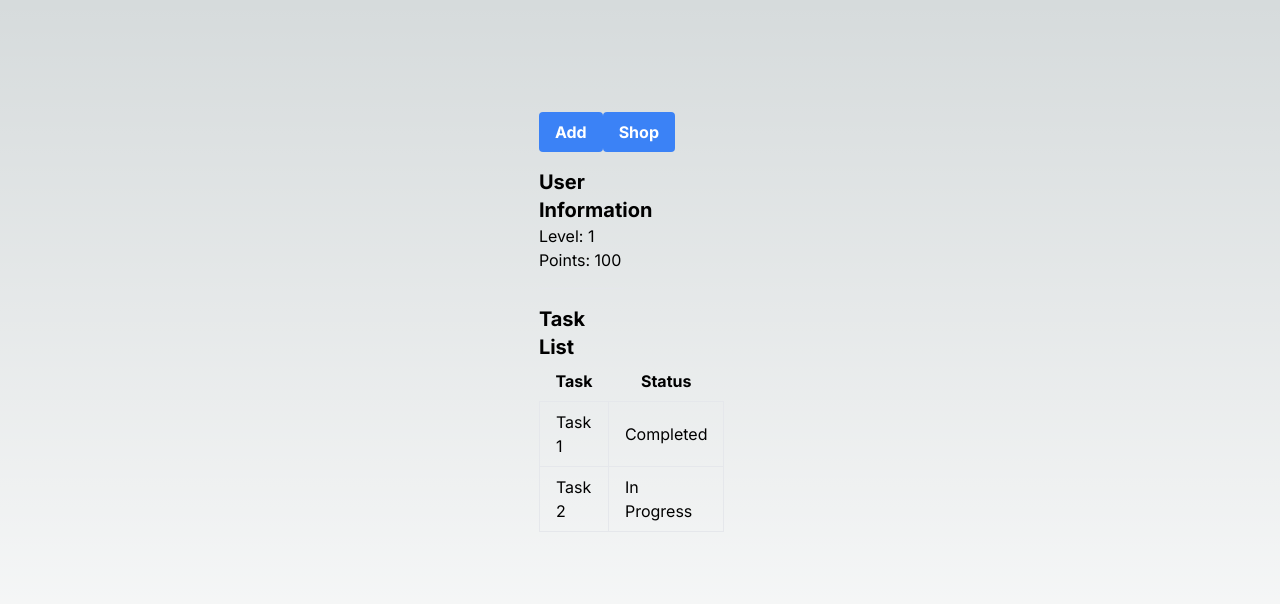
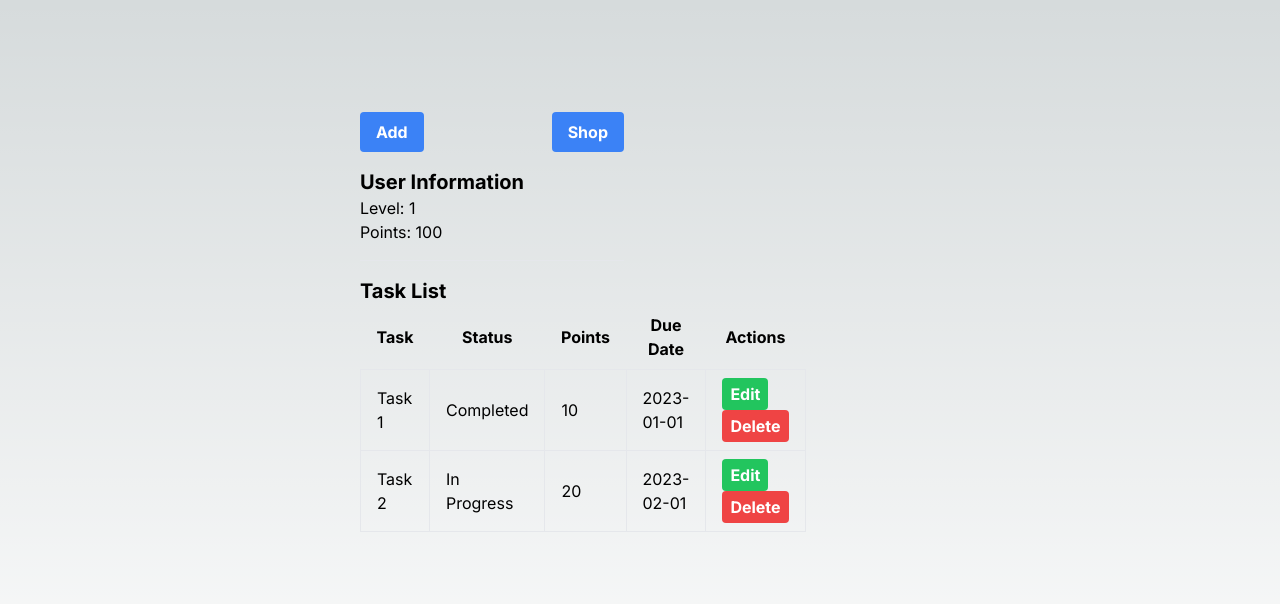
Before and after one commit to stub-ai/1da382e9-10bb-5ce0-b63d-2c53cb249e6e, a Next.js app: page / in a window 1280 px wide. Shown: the top 604 px of the page. Built offline with nearby package versions, Linux system fonts and the light colour scheme.

Commit message:
Commit from Stub AI (#2)

```diff
--- a/components/Dashboard.tsx
+++ b/components/Dashboard.tsx
@@ -1,6 +1,12 @@
 import React from 'react';
 
 const Dashboard = () => {
+  const tasks = [
+    { title: 'Task 1', status: 'Completed', points: 10, dueDate: '2023-01-01' },
+    { title: 'Task 2', status: 'In Progress', points: 20, dueDate: '2023-02-01' },
+    // Add more tasks as needed
+  ];
+
   return (
     <div className="flex flex-col md:flex-row">
       <div className="md:w-1/2 p-4">
@@ -25,17 +31,28 @@ const Dashboard = () => {
               <tr>
                 <th className="px-4 py-2">Task</th>
                 <th className="px-4 py-2">Status</th>
+                <th className="px-4 py-2">Points</th>
+                <th className="px-4 py-2">Due Date</th>
+                <th className="px-4 py-2">Actions</th>
               </tr>
             </thead>
             <tbody>
-              <tr>
-                <td className="border px-4 py-2">Task 1</td>
-                <td className="border px-4 py-2">Completed</td>
-              </tr>
-              <tr>
-                <td className="border px-4 py-2">Task 2</td>
-                <td className="border px-4 py-2">In Progress</td>
-              </tr>
+              {tasks.map((task, index) => (
+                <tr key={index}>
+                  <td className="border px-4 py-2">{task.title}</td>
+                  <td className="border px-4 py-2">{task.status}</td>
+                  <td className="border px-4 py-2">{task.points}</td>
+                  <td className="border px-4 py-2">{task.dueDate}</td>
+                  <td className="border px-4 py-2">
+                    <button className="bg-green-500 hover:bg-green-700 text-white font-bold py-1 px-2 rounded mr-2">
+                      Edit
+                    </button>
+                    <button className="bg-red-500 hover:bg-red-700 text-white font-bold py-1 px-2 rounded">
+                      Delete
+                    </button>
+                  </td>
+                </tr>
+              ))}
             </tbody>
           </table>
         </div>
```
